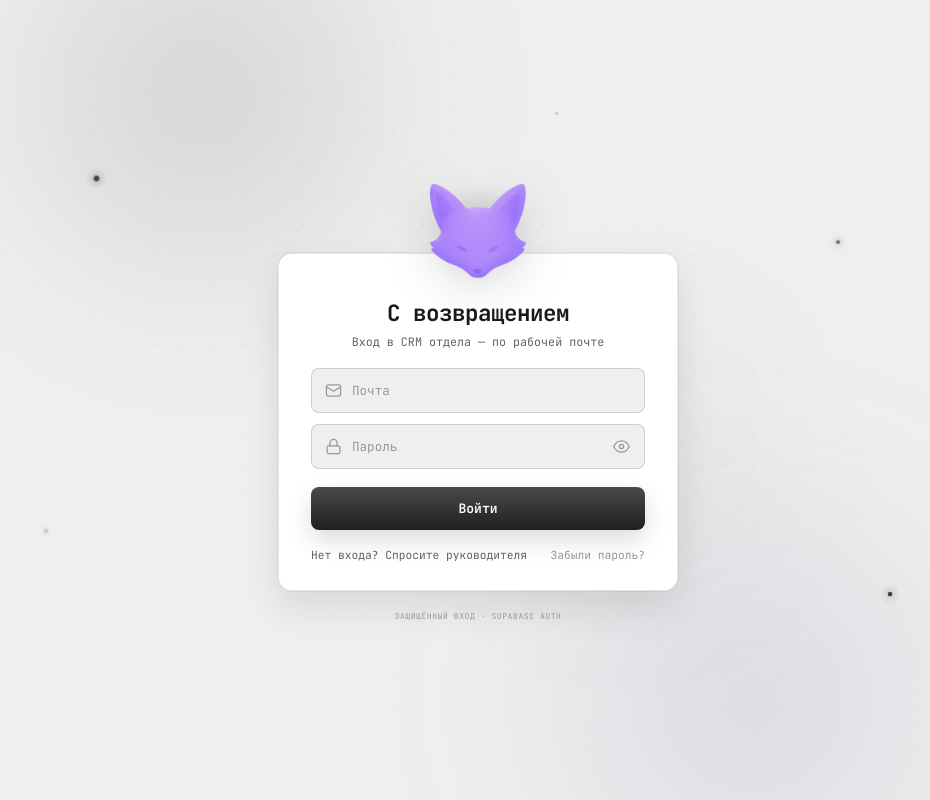
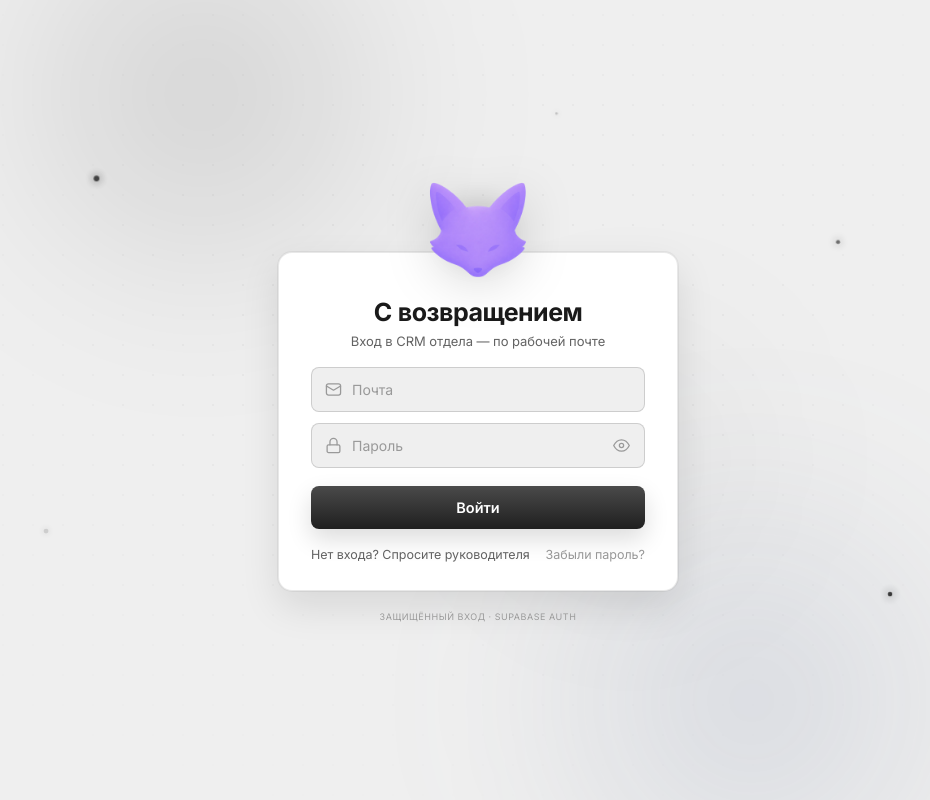
Before and after one commit to limek3/rabota, a Next.js app: page /login in a window 1280 px wide. Shown: the whole page, without its empty margins (162-1092 px from the left). Built offline with nearby package versions, Linux system fonts and the light colour scheme; no server answers.

Commit message:
simplify login telegram auth

```diff
--- a/app/crm.css
+++ b/app/crm.css
@@ -4,7 +4,6 @@
    ════════════════════════════════════════════════════════════════════ */
 
 .num {
-  font-family: var(--font-mono);
   font-variant-numeric: tabular-nums;
 }
 
@@ -323,7 +322,7 @@ button.chip[aria-pressed="true"] { box-shadow: 0 0 0 1px var(--chip-fg, var(--c-
   background: var(--ink-04);
   color: var(--dim);
   font-size: 10.5px;
-  font-family: var(--font-mono);
+  font-family: var(--font-sans);
 }
 /* значок клавиши на акцентной кнопке — цветом её текста: в тёмной теме кнопка светлая, в светлой — тёмная */
 .btn-primary .kbd { border-color: color-mix(in srgb, var(--on-brand) 28%, transparent); background: color-mix(in srgb, var(--on-brand) 9%, transparent); color: var(--on-brand); }
@@ -460,7 +459,7 @@ button.chip[aria-pressed="true"] { box-shadow: 0 0 0 1px var(--chip-fg, var(--c-
 }
 .rail-glider[data-anim] { transition: transform 0.34s cubic-bezier(0.22, 0.8, 0.26, 1), height 0.34s cubic-bezier(0.22, 0.8, 0.26, 1), opacity 0.2s ease; }
 @media (prefers-reduced-motion: reduce) { .rail-glider[data-anim] { transition: none; } }
-.rail-group { font-family: var(--font-mono); font-size: 10px; font-weight: 600; letter-spacing: 0.16em; color: var(--dimmer); padding: 12px 12px 5px; user-select: none; }
+.rail-group { font-family: var(--font-sans); font-size: 10px; font-weight: 600; letter-spacing: 0.16em; color: var(--dimmer); padding: 12px 12px 5px; user-select: none; }
 
 @media (max-width: 900px) {
   .app-content { padding: 16px 14px 32px !important; }
@@ -537,7 +536,7 @@ button.chip[aria-pressed="true"] { box-shadow: 0 0 0 1px var(--chip-fg, var(--c-
 .date-inp { display: inline-flex; align-items: center; gap: 4px; padding-right: 3px; cursor: text; }
 .date-inp:focus-within, .date-inp[data-open] { border-color: var(--brand-border); box-shadow: 0 0 0 3px var(--brand-tint); }
 .date-inp[data-disabled] { opacity: 0.55; }
-.date-inp input { flex: 1; min-width: 0; width: 100%; border: none; outline: none; background: transparent; color: var(--text); font-family: var(--font-mono); font-size: 12.5px; padding: 0; }
+.date-inp input { flex: 1; min-width: 0; width: 100%; border: none; outline: none; background: transparent; color: var(--text); font-family: var(--font-sans); font-size: 12.5px; padding: 0; }
 .date-inp input::placeholder { color: var(--dimmer); font-family: inherit; }
 .date-btn { flex: none; display: inline-flex; align-items: center; justify-content: center; width: 26px; height: 26px; border: none; border-radius: 5px; background: transparent; color: var(--dim); }
 .date-btn:hover { background: var(--ink-05); color: var(--text); }
@@ -555,7 +554,7 @@ button.chip[aria-pressed="true"] { box-shadow: 0 0 0 1px var(--chip-fg, var(--c-
   border-radius: 5px;
   background: transparent;
   color: var(--text);
-  font-family: var(--font-mono);
+  font-family: var(--font-sans);
   font-size: 12px;
 }
 .cal-day:hover:not(:disabled) { background: var(--ink-06); }
@@ -876,7 +875,7 @@ button.sel-opt:hover { background: var(--ink-05); color: var(--text); }
 .funnel-label { font-size: 13px; font-weight: 500; }
 .funnel-label span { display: block; font-size: 11.5px; color: var(--dim); font-weight: 400; }
 .funnel-track { height: 30px; border-radius: 6px; background: var(--ink-04, var(--ink-06)); overflow: hidden; }
-.funnel-fill { height: 100%; min-width: 3px; border-radius: 6px; background: var(--brand); display: flex; align-items: center; padding-left: 10px; color: var(--on-brand); font-weight: 600; font-size: 13px; font-family: var(--font-mono); transition: width 0.3s var(--ease); }
+.funnel-fill { height: 100%; min-width: 3px; border-radius: 6px; background: var(--brand); display: flex; align-items: center; padding-left: 10px; color: var(--on-brand); font-weight: 600; font-size: 13px; font-family: var(--font-sans); transition: width 0.3s var(--ease); }
 .funnel-fill.low { color: var(--text); background: color-mix(in srgb, var(--brand) 35%, transparent); }
 .funnel-meta { font-size: 12.5px; color: var(--text-sub); text-align: right; white-space: nowrap; }
 .funnel-meta b { color: var(--text); font-weight: 600; }
@@ -1479,7 +1478,7 @@ body.is-col-dragging .clip-tip { display: none; }
 .hm-psep:hover td { color: var(--text); }
 .hm .hm-wk { border-left: 4px solid transparent; }
 .hm td.hm-we { background: var(--ink-015); }
-.hm-c { display: inline-grid; place-items: center; width: 100%; max-width: 38px; height: 24px; border-radius: 4px; font-family: var(--font-mono); font-size: 11px; font-weight: 600; font-style: normal; vertical-align: middle; }
+.hm-c { display: inline-grid; place-items: center; width: 100%; max-width: 38px; height: 24px; border-radius: 4px; font-family: var(--font-sans); font-size: 11px; font-weight: 600; font-style: normal; vertical-align: middle; }
 .hm-zero { box-shadow: inset 0 0 0 1.5px var(--c-red-fg); }
 .hm-off { background: repeating-linear-gradient(135deg, var(--ink-06) 0 3px, transparent 3px 6px); }
 .hm-abs { background: var(--c-gray-bg); color: var(--c-gray-fg); font-family: inherit; font-size: 10.5px; }
--- a/app/globals.css
+++ b/app/globals.css
@@ -1,43 +1,8 @@
-/* Весь интерфейс — JetBrains Mono. Моно заметно шире Inter, поэтому глифы ужаты
-   через size-adjust: 90% — все px-размеры в CSS остаются прежними, а текст не
-   раздувает таблицы и кнопки. Файлы лежат в /public/fonts (size-adjust next/font
-   не отдаёт). Inter остаётся фолбэком для глифов, которых нет в моно. */
-@font-face {
-  font-family: "VexaMono";
-  src: url("/fonts/jetbrains-mono-400.ttf") format("truetype");
-  font-weight: 400;
-  font-style: normal;
-  font-display: swap;
-  size-adjust: 90%;
-}
-@font-face {
-  font-family: "VexaMono";
-  src: url("/fonts/jetbrains-mono-500.ttf") format("truetype");
-  font-weight: 500;
-  font-style: normal;
-  font-display: swap;
-  size-adjust: 90%;
-}
-@font-face {
-  font-family: "VexaMono";
-  src: url("/fonts/jetbrains-mono-600.ttf") format("truetype");
-  font-weight: 600;
-  font-style: normal;
-  font-display: swap;
-  size-adjust: 90%;
-}
-@font-face {
-  font-family: "VexaMono";
-  src: url("/fonts/jetbrains-mono-700.ttf") format("truetype");
-  font-weight: 700;
-  font-style: normal;
-  font-display: swap;
-  size-adjust: 90%;
-}
-
+/* Весь интерфейс — Inter (--font-ui из layout.tsx), цифры табличные: колонки чисел стоят ровно.
+   --font-mono оставлен как алиас, чтобы старые ссылки на него тоже рисовались Inter. */
 :root {
-  --font-sans: "VexaMono", var(--font-ui), system-ui, -apple-system, "Segoe UI", sans-serif;
-  --font-mono: "VexaMono", var(--font-jetbrains-mono), ui-monospace, SFMono-Regular, Menlo, monospace;
+  --font-sans: var(--font-ui), system-ui, -apple-system, "Segoe UI", sans-serif;
+  --font-mono: var(--font-sans);
 }
 
 :root,
@@ -312,8 +277,10 @@ body {
   padding: 0;
   background: var(--bg);
   color: var(--text);
-  /* весь текст — JetBrains Mono (VexaMono, см. @font-face вверху) */
+  /* весь текст — Inter: «l» с хвостиком (cv05) не путается с «I» и «1», цифры табличные */
   font-family: var(--font-sans);
+  font-feature-settings: "cv05", "cv08", "calt";
+  font-variant-numeric: tabular-nums;
   -webkit-font-smoothing: antialiased;
   /* Фирменный курсор Vexi. Не логотип, натянутый на стрелку, а обычный
      указатель, перекрашенный в акцент (#56688f) с белой обводкой и мягкими,
--- a/app/layout.tsx
+++ b/app/layout.tsx
@@ -9,7 +9,7 @@ import "./learn.css";
 import "./academy.css";
 
 // Шрифты лежат локально (./fonts): сборка не зависит от сети.
-// Весь текст — JetBrains Mono (VexaMono в globals.css), Inter — фолбэк для недостающих глифов.
+// Весь текст — Inter.
 // Кириллица обязательна: интерфейс русский, и шрифт без неё раскладывает
 // строку двумя гарнитурами сразу — буквы системным фолбэком, латиница своим.
 const ui = localFont({
@@ -23,17 +23,6 @@ const ui = localFont({
   display: "swap",
 });
 
-const jetBrainsMono = localFont({
-  src: [
-    { path: "./fonts/jetbrains-mono-400.ttf", weight: "400", style: "normal" },
-    { path: "./fonts/jetbrains-mono-500.ttf", weight: "500", style: "normal" },
-    { path: "./fonts/jetbrains-mono-600.ttf", weight: "600", style: "normal" },
-    { path: "./fonts/jetbrains-mono-700.ttf", weight: "700", style: "normal" },
-  ],
-  variable: "--font-jetbrains-mono",
-  display: "swap",
-});
-
 export const metadata: Metadata = {
   title: { default: "LEADUP CRM", template: "%s · LEADUP" },
   description: "Операционная система руководителя отдела лидогенерации",
@@ -41,7 +30,7 @@ export const metadata: Metadata = {
 
 export default function RootLayout({ children }: { children: React.ReactNode }) {
   return (
-    <html lang="ru" data-theme="light" className={`${ui.variable} ${jetBrainsMono.variable}`} suppressHydrationWarning>
+    <html lang="ru" data-theme="light" className={ui.variable} suppressHydrationWarning>
       <body>
         {/* Тема — до первой отрисовки, чтобы тёмная тема не мигала светлой. */}
         <script
--- a/app/learn.css
+++ b/app/learn.css
@@ -40,7 +40,7 @@
   background: var(--bg-panel);
 }
 .lrn-navg {
-  font-family: var(--font-mono);
+  font-family: var(--font-sans);
   font-size: 9.5px;
   font-weight: 600;
   letter-spacing: 0.16em;
@@ -508,7 +508,7 @@
 .learn-tbl td { padding: 10px 13px; border-bottom: 1px solid var(--ink-05); color: var(--text-soft); line-height: 1.5; vertical-align: top; }
 .learn-tbl tr:last-child td { border-bottom: none; }
 .learn-tbl tr.hot td { background: var(--brand-tint); color: var(--text); }
-.learn-tbl td.num { font-family: var(--font-mono); font-variant-numeric: tabular-nums; white-space: nowrap; }
+.learn-tbl td.num { font-family: var(--font-sans); font-variant-numeric: tabular-nums; white-space: nowrap; }
 
 .wbox { margin-top: 18px; }
 
--- a/components/TitleBar.tsx
+++ b/components/TitleBar.tsx
@@ -12,7 +12,7 @@
 import { useEffect, useState } from "react";
 import { getVexaBridge, type VexaBridge } from "@/lib/electron";
 
-const mono = "var(--font-mono)";
+const mono = "var(--font-sans)";
 const BAR_H = 38;
 
 export function TitleBar() {
--- a/components/app/DashboardV2.tsx
+++ b/components/app/DashboardV2.tsx
@@ -75,7 +75,7 @@ function zeroScale(lo: number, hi: number): { min: number; max: number; step: nu
   }
 }
 
-/** Плашка-подпись на графике; шрифт моно — ширину считаем по числу символов. */
+/** Плашка-подпись на графике; ширину считаем по числу символов (Inter 10px ≈ 5.6px на знак с запасом). */
 function Pill({ x, cy, text, color, anchor }: { x: number; cy: number; text: string; color: string; anchor: "start" | "end" | "middle" }) {
   const w = Math.round(text.length * 5.6 + 14);
   const x0 = Math.round(anchor === "end" ? x - w : anchor === "middle" ? x - w / 2 : x);
```
Also changed, not shown: app/academy.css (+28 -28 lines).
